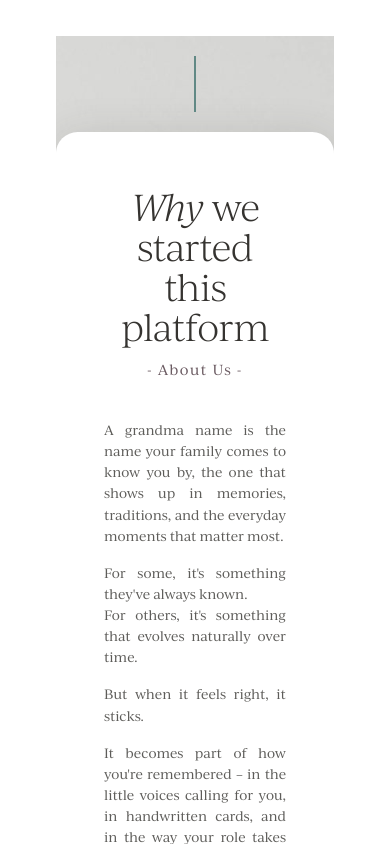
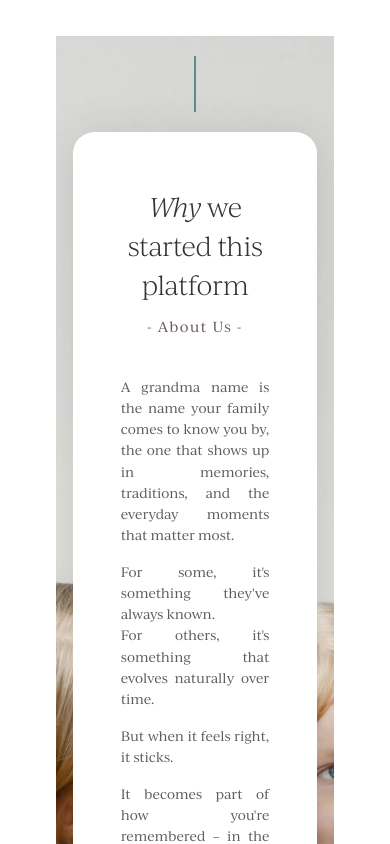
Before and after one commit to mad-banana-projects/my-grandma-name, a Next.js app: page /about in a window 390 px wide. Shown: the part 5440-6284 px from the top of the page. Built offline with nearby package versions, Linux system fonts and the light colour scheme; no server answers.

Commit message:
/about page why we started this platform styling changes

```diff
--- a/app/(public)/about/page.tsx
+++ b/app/(public)/about/page.tsx
@@ -237,10 +237,10 @@ export default function AboutPage() {
         {/* Green vertical line above card */}
         <div className="absolute left-1/2 top-5 h-14 w-[2px] -translate-x-1/2 bg-[#618985]" />
 
-        <div className="mx-auto max-w-4xl rounded-2xl bg-white px-12 py-14 shadow-[0_4px_40px_rgba(53,51,48,0.15)]">
+        <div className="mx-auto w-[88%] max-w-4xl rounded-2xl bg-white px-12 py-14 shadow-[0_4px_40px_rgba(53,51,48,0.15)]">
 
           {/* Heading */}
-          <h2 className="font-heading text-center text-4xl font-light tracking-tight sm:text-5xl">
+          <h2 className="font-heading text-center text-[clamp(26px,3.5vw,48px)] font-light tracking-tight">
             <em>Why</em> we started this platform
           </h2>
           <p className="mt-3 text-center text-sm tracking-widest text-muted-foreground">
@@ -248,7 +248,7 @@ export default function AboutPage() {
           </p>
 
           {/* 2-col body */}
-          <div className="mt-10 grid gap-10 text-[clamp(13px,1.33vw,17px)] leading-relaxed text-foreground/80 sm:grid-cols-2 sm:gap-16">
+          <div className="mt-10 grid gap-10 text-[clamp(13px,1.33vw,17px)] leading-relaxed text-foreground/80 min-[900px]:grid-cols-2 min-[900px]:gap-16">
             <div className="space-y-4 text-justify">
               <p>A grandma name is the name your family comes to know you by, the one that shows up in memories, traditions, and the everyday moments that matter most.</p>
               <p>
```
